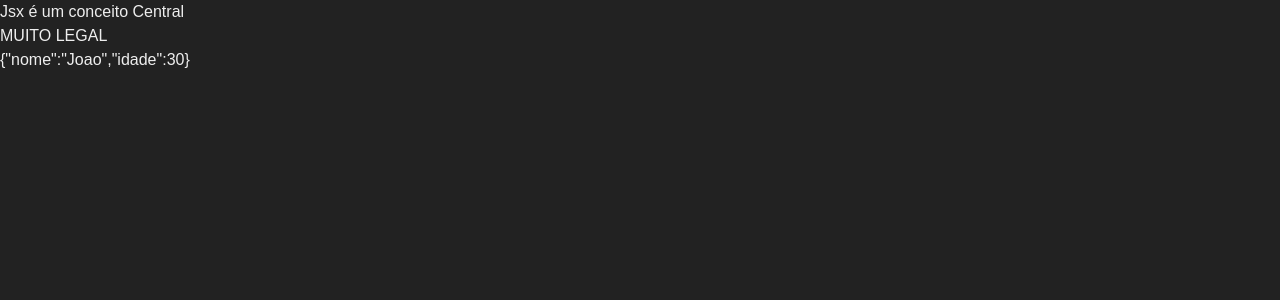
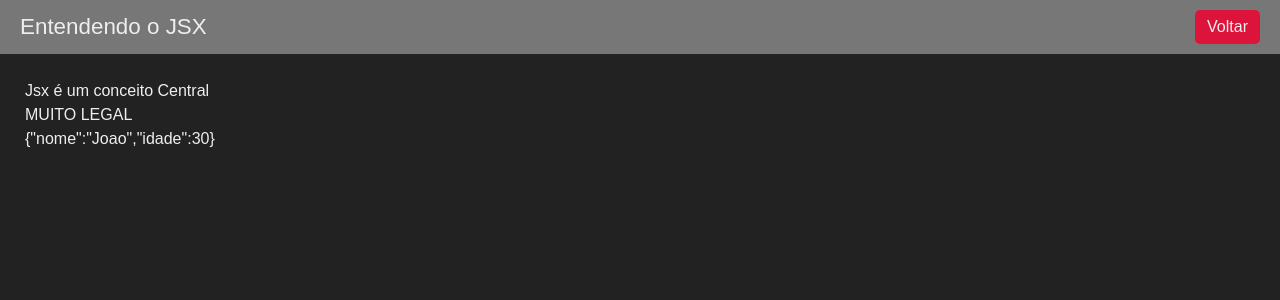
Before and after one commit to diogo-lima-flooxai/project--react-cadastro, a Next.js app: page /jsx in a window 1280 px wide. Shown: the top 300 px of the page. Built offline with nearby package versions, Linux system fonts and the light colour scheme.

Commit message:
feat: add Layout and Navigator components and also simple page navigation

```diff
--- /dev/null
+++ b/src/components/Layout.jsx
@@ -0,0 +1,15 @@
+import Link from "next/link";
+import styles from "../styles/Layout.module.css";
+
+export default function Layout(props) {
+  return (
+    <div className={styles.layout}>
+      <div className={styles.cabecalho}>
+        <h1>{props.titulo ?? 'Mais um exemplo'}</h1>
+        <Link href="/">Voltar</Link>
+      </div>
+
+      <div className={styles.conteudo}>{props.children}</div>
+    </div>
+  );
+}
--- /dev/null
+++ b/src/components/Navegador.jsx
@@ -0,0 +1,17 @@
+import Link from "next/link";
+import styles from "../styles/Navegador.module.css";
+
+export default function Navegador(props) {
+  return (
+    <Link href={props.destino}>
+      <div
+        className={styles.navegador}
+        style={{
+          backgroundColor: props.cor ?? "dodgerblue",
+        }}
+      >
+        {props.texto}
+      </div>
+    </Link>
+  );
+}
--- a/src/pages/estiloso.jsx
+++ b/src/pages/estiloso.jsx
@@ -1,11 +1,12 @@
-import styles from '../styles/Estiloso.module.css'
-import Link from 'next/link'
+import Layout from "@/components/Layout";
+import styles from "../styles/Estiloso.module.css";
 
-export default function Estiloso(){
-  return(
-    <div className={styles.roxo}>
-      <Link href='/'>Voltar</Link>
-      <h1>Estilo usando CSS Módulos</h1>
-    </div>
-  )
+export default function Estiloso() {
+  return (
+    <Layout titulo='Exemplo de CSS Modularizado'>
+      <div className={styles.roxo}>
+        <h1>Estilo usando CSS Módulos</h1>
+      </div>
+    </Layout>
+  );
 }
--- a/src/pages/exemplo.jsx
+++ b/src/pages/exemplo.jsx
@@ -1,11 +1,11 @@
 import Cabecalho from "@/components/Cabecalho";
+import Layout from "@/components/Layout";
 
-export default function Exemplo(){
+export default function Exemplo() {
   return (
-    <>
-      <Cabecalho titulo='Fundamentos de Next.js & React'/>
-      <Cabecalho titulo='Aprendendo next na pratica'/>
-    </>
-
-  )
+    <Layout titulo='Usando componentes'>
+      <Cabecalho titulo="Fundamentos de Next.js & React" />
+      <Cabecalho titulo="Aprendendo next na pratica" />
+    </Layout>
+  );
 }
--- a/src/pages/index.jsx
+++ b/src/pages/index.jsx
@@ -1,12 +1,19 @@
+import Navegador from "@/components/Navegador"
 import Link from "next/link"
 
 export default function Inicio(){
   return (
-    <div>
-      {/* <h1>AJAJAJJA</h1> */}
-      <Link href="/estiloso">
-        Estiloso
-      </Link>
+    <div style={{
+      display: 'flex',
+      justifyContent:'center',
+      alignItems:'center',
+      flexWrap: 'wrap',
+      height:'100vh'
+    }}>
+      <Navegador texto= "Estiloso" destino='estiloso'/>
+      <Navegador texto= "Exemplo" destino='exemplo' cor='#9400d3'/>
+      <Navegador texto= "JSX" destino='jsx' cor= 'crimson'/>
+      <Navegador texto= "Navegacao #01" destino='/navegacao' cor= 'green'/>
     </div>
   )
 }
--- a/src/pages/jsx.jsx
+++ b/src/pages/jsx.jsx
@@ -1,18 +1,19 @@
-export default function Jsx(){
-  const titulo = <h1>Jsx é um conceito Central</h1>
+import Layout from "@/components/Layout";
 
-  function subtitulo(){
-    return <h2>{"muito legal".toUpperCase()}</h2>
+export default function Jsx() {
+  const titulo = <h1>Jsx é um conceito Central</h1>;
+
+  function subtitulo() {
+    return <h2>{"muito legal".toUpperCase()}</h2>;
   }
 
   return (
-    <div>
-      {titulo}
-      {subtitulo()}
-      <p>
-        {JSON.stringify({nome: 'Joao', idade: 30})}
-      </p>
-    </div>
-  )
-
+    <Layout titulo= "Entendendo o JSX">
+      <div>
+        {titulo}
+        {subtitulo()}
+        <p>{JSON.stringify({ nome: "Joao", idade: 30 })}</p>
+      </div>
+    </Layout>
+  );
 }
--- /dev/null
+++ b/src/pages/navegacao/index.jsx
@@ -0,0 +1,9 @@
+import Layout from "@/components/Layout";
+
+export default function Navegacao(props){
+    return(
+        <Layout titulo= 'Exemplo de Navegacao #01'>
+            <h1>Navegacao #01</h1>
+        </Layout>
+    )
+}
--- a/src/styles/Estiloso.module.css
+++ b/src/styles/Estiloso.module.css
@@ -1,5 +1,5 @@
 .roxo {
-  height: 100vh;
+  height: 100%;
   background-color: #670bbd;
   color: #fff;
 }
--- /dev/null
+++ b/src/styles/Layout.module.css
@@ -0,0 +1,29 @@
+.layout {
+    height: 100vh;
+    display: flex;
+    flex-direction: column;
+}
+
+.cabecalho {
+    display: flex;
+    justify-content: space-between;
+    padding: 10px 20px;
+    background-color: #777;
+}
+
+.cabecalho h1 {
+    margin: 0;
+    font-size: 1.4rem;
+}
+
+.cabecalho a {
+    background-color: crimson;
+    padding: 5px 12px;
+    border-radius: 5px;
+}
+
+.conteudo {
+    padding: 25px;
+    height: 100%;
+
+}
--- /dev/null
+++ b/src/styles/Navegador.module.css
@@ -0,0 +1,6 @@
+.navegador {
+    padding: 30px;
+    margin: 10px;
+    border-radius: 8px;
+    cursor: pointer;
+}
```
